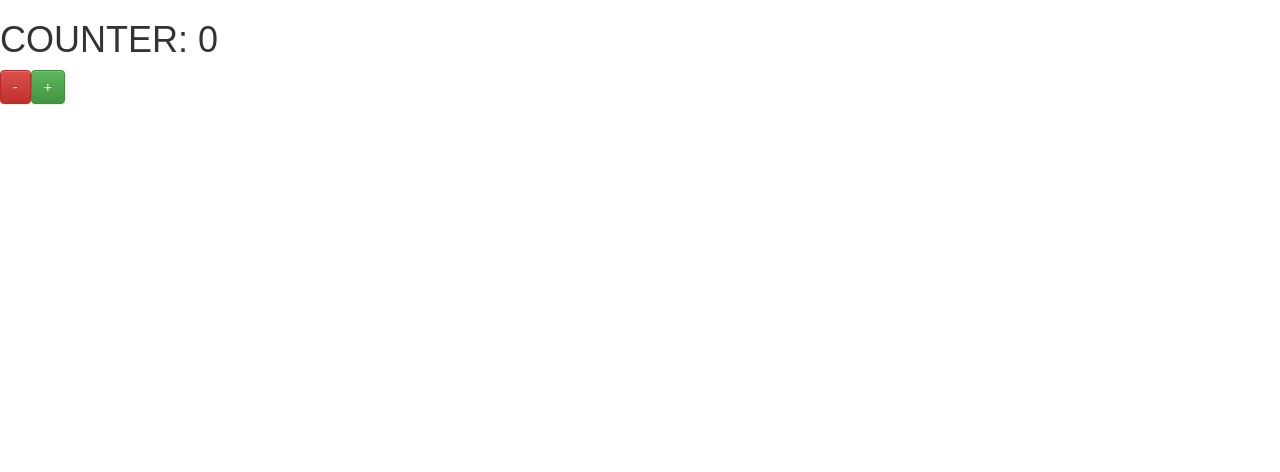
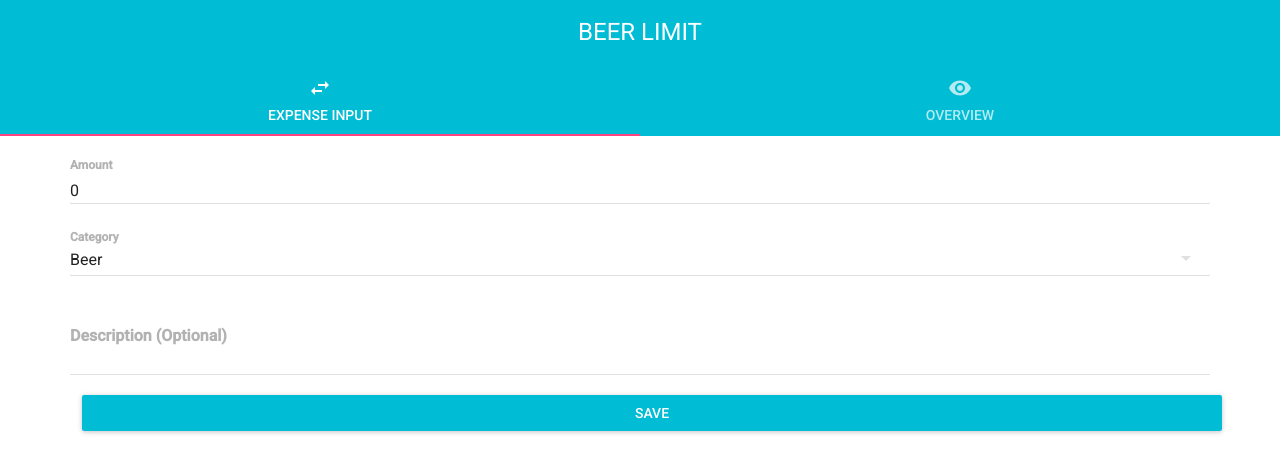
Before and after one commit to frangelli/beer-limit-frontend, a React (Create React App) app: page / in a window 1280 px wide. Shown: the top 472 px of the page. Built offline with nearby package versions, Linux system fonts and the light colour scheme.

Commit message:
Adding the first interation

```diff
--- a/package.json
+++ b/package.json
@@ -6,13 +6,17 @@
     "axios": "^0.17.1",
     "bootstrap": "3",
     "lodash": "^4.17.4",
+    "material-ui": "^0.20.0",
+    "moment": "^2.20.1",
     "react": "^16.2.0",
     "react-dom": "^16.2.0",
     "react-redux": "^5.0.6",
     "react-router-dom": "^4.2.2",
     "react-scripts": "1.1.0",
+    "react-tap-event-plugin": "^3.0.2",
     "redux": "^3.7.2",
-    "redux-promise": "^0.5.3"
+    "redux-promise": "^0.5.3",
+    "uuid": "^3.2.1"
   },
   "scripts": {
     "start": "react-scripts start",
--- a/public/index.html
+++ b/public/index.html
@@ -10,6 +10,7 @@
     -->
     <link rel="manifest" href="%PUBLIC_URL%/manifest.json">
     <link rel="shortcut icon" href="%PUBLIC_URL%/favicon.ico">
+    <link href="https://fonts.googleapis.com/css?family=Roboto:300,400,500" rel="stylesheet">
     <!--
       Notice the use of %PUBLIC_URL% in the tags above.
       It will be replaced with the URL of the `public` folder during the build.
--- a/src/App.js
+++ b/src/App.js
@@ -3,14 +3,19 @@ import {
     BrowserRouter as Router,
     Route
 } from 'react-router-dom';
-import Home from './components/Home';
+
+import ExpenseInputPage from './components/ExpenseInputPage';
+import OverviewPage from './components/OverviewPage';
 
 import './App.css';
 class App extends Component {
   render() {
     return (
       <Router>
-        <Route exact path="/" component={Home}/>
+        <div>
+          <Route exact path="/" component={ExpenseInputPage}/>
+          <Route path="/overview" component={OverviewPage}/>
+        </div>
       </Router>
     );
   }
--- a/src/actions/index.js
+++ b/src/actions/index.js
@@ -1,14 +1,8 @@
-export const INCREMENT = 'INCREMENT';
-export const DECREMENT = 'DECREMENT';
+export const SAVE_EXPENSE = 'SAVE_EXPENSE';
 
-export const increment = () => {
+export const saveExpense = (expense) => {
   return {
-    type: INCREMENT
-  };
-};
-
-export const decrement = () => {
-  return {
-    type: DECREMENT
-  };
-};
+    type: SAVE_EXPENSE,
+    payload: expense
+  }
+}
--- /dev/null
+++ b/src/components/ExpenseInputPage.js
@@ -0,0 +1,93 @@
+import React, { Component } from 'react';
+import { bindActionCreators } from 'redux';
+import { connect } from 'react-redux';
+import { saveExpense } from '../actions';
+import Header from './Header';
+import moment from 'moment';
+import TextField from 'material-ui/TextField';
+import SelectField from 'material-ui/SelectField';
+import MenuItem from 'material-ui/MenuItem';
+import RaisedButton from 'material-ui/RaisedButton';
+
+class ExpenseInputPage extends Component {
+
+  constructor(props) {
+    super(props);
+    this.state = {
+      amount: 0,
+      categoryId: 1,
+      description: "",
+      date: null
+    };
+  }
+
+  save(e) {
+    e.preventDefault();
+    let objToSave = Object.assign({}, this.state, {date: moment().format()});
+    console.log(objToSave);
+    this.props.saveExpense(objToSave);
+  }
+
+  render() {
+    return (
+      <div className="container">
+        <Header />
+            <TextField
+              hintText="Amount"
+              floatingLabelText="Amount"
+              type="number"
+              value={this.state.amount}
+              onChange={(e) => {
+                this.setState({amount: e.currentTarget.value});
+              }}
+              fullWidth={true}
+            />
+            <SelectField
+              floatingLabelText="Category"
+              value={this.state.categoryId}
+              onChange={(e, index, value) => {
+                console.log(value);
+                this.setState({categoryId: value});
+              }}
+              fullWidth={true}
+            >
+              <MenuItem value={1} primaryText="Beer" />
+              <MenuItem value={2} primaryText="Food" />
+              <MenuItem value={3} primaryText="Travel" />
+            </SelectField>
+            <TextField
+              hintText="Description (Optional)"
+              floatingLabelText="Description (Optional)"
+              multiLine={true}
+              rows={2}
+              rowsMax={4}
+              fullWidth={true}
+              value={this.state.description}
+              onChange={(e) => {
+                this.setState({description: e.currentTarget.value});
+              }}
+            />
+            <RaisedButton label="Save"
+              primary={true}
+              style={{margin: 12}}
+              fullWidth={true}
+              onClick={this.save.bind(this)}
+               />
+      </div>
+    );
+  }
+};
+
+function mapStateToProps(state) {
+  return {
+
+  };
+}
+
+function mapDispatchToProps(dispatch) {
+  return bindActionCreators({
+    saveExpense
+  }, dispatch);
+}
+
+export default connect( mapStateToProps, mapDispatchToProps)(ExpenseInputPage);
--- /dev/null
+++ b/src/components/Header.js
@@ -0,0 +1,62 @@
+import React, { Component } from 'react';
+import { bindActionCreators } from 'redux';
+import { connect } from 'react-redux';
+import {Tabs, Tab} from 'material-ui/Tabs';
+import {withRouter} from "react-router-dom";
+import TransactionIcon from 'material-ui/svg-icons/action/swap-horiz';
+import OverviewIcon from 'material-ui/svg-icons/action/visibility';
+import AppBar from 'material-ui/AppBar';
+
+class Header extends Component {
+
+  handleTabs(index) {
+    switch (index) {
+      case 1:
+        this.props.history.push("");
+        break;
+      case 2:
+        this.props.history.push("/overview");
+        break;
+      default:
+
+    }
+    this.setState({selectedTab: index});
+  }
+
+  render() {
+    let selectedTab = (this.props.history.location.pathname.indexOf('overview') > -1) ? 2 : 1;
+    return (
+        <div className="main-nav">
+          <AppBar iconStyleLeft={{display:'none'}} title="BEER LIMIT" className="top-bar"/>
+          <Tabs
+            value={selectedTab}
+            onChange={this.handleTabs.bind(this)}
+          >
+            <Tab
+              icon={<TransactionIcon/>}
+              label="Expense Input"
+              value={1}>
+            </Tab>
+            <Tab
+              icon={<OverviewIcon/>}
+              label="Overview"
+              value={2}>
+            </Tab>
+          </Tabs>
+        </div>
+    );
+  }
+};
+
+function mapStateToProps(state) {
+  return {
+
+  };
+}
+
+function mapDispatchToProps(dispatch) {
+  return bindActionCreators({
+  }, dispatch);
+}
+
+export default withRouter(connect( mapStateToProps, mapDispatchToProps)(Header));
--- a/src/components/Home.js
+++ /dev/null
@@ -1,42 +0,0 @@
-import React, { Component } from 'react';
-import { bindActionCreators } from 'redux';
-import { connect } from 'react-redux';
-import { increment, decrement } from '../actions';
-
-class Home extends Component {
-
-  render() {
-    return (
-      <div>
-        <h1>COUNTER: {this.props.count}</h1>
-        <button
-          className="btn btn-danger"
-          onClick={(e) => {
-            this.props.decrement();
-          }}
-        >-</button>
-        <button
-          className="btn btn-success"
-          onClick={(e) => {
-            this.props.increment();
-          }}
-        >+</button>
-      </div>
-    );
-  }
-};
-
-function mapStateToProps(state) {
-  return {
-    count: state.mainReducer.count
-  };
-}
-
-function mapDispatchToProps(dispatch) {
-  return bindActionCreators({
-    increment,
-    decrement
-  }, dispatch);
-}
-
-export default connect( mapStateToProps, mapDispatchToProps)(Home);
--- /dev/null
+++ b/src/components/OverviewPage.js
@@ -0,0 +1,83 @@
+import React, { Component } from 'react';
+import { bindActionCreators } from 'redux';
+import { connect } from 'react-redux';
+import Header from './Header';
+import _ from 'lodash';
+import uuid from 'uuid/v4';
+import {
+  Table,
+  TableBody,
+  TableHeader,
+  TableHeaderColumn,
+  TableRow,
+  TableRowColumn,
+} from 'material-ui/Table';
+import DatePicker from 'material-ui/DatePicker';
+
+class OverviewPage extends Component {
+
+  componentDidMount() {
+    //load all the stuff
+  }
+
+  render() {
+    let expensesList = _.map(this.props.expenses, (ex) => {
+      return (
+        <TableRow key={uuid()}>
+          <TableRowColumn>{ex.categoryId}</TableRowColumn>
+          <TableRowColumn>{ex.amount}</TableRowColumn>
+          <TableRowColumn>{ex.description}</TableRowColumn>
+          <TableRowColumn>{ex.date}</TableRowColumn>
+        </TableRow>
+      );
+    });
+    return (
+      <div className="container">
+        <Header/>
+        <DatePicker
+          hintText="Controlled Date Input"
+          value={this.state.controlledDate}
+          onChange={this.handleChange}
+        />
+        <Table
+          selectable={false}
+          multiSelectable={false}
+        >
+          <TableHeader
+            displaySelectAll={false}
+            adjustForCheckbox={false}
+            enableSelectAll={false}
+            >
+            <TableRow>
+              <TableHeaderColumn>Category</TableHeaderColumn>
+              <TableHeaderColumn>Amount</TableHeaderColumn>
+              <TableHeaderColumn>Description</TableHeaderColumn>
+              <TableHeaderColumn>Date</TableHeaderColumn>
+            </TableRow>
+          </TableHeader>
+          <TableBody
+            displayRowCheckbox={false}
+            deselectOnClickaway={false}
+            showRowHover={true}
+            stripedRows={true}
+            >
+            {expensesList}
+          </TableBody>
+        </Table>
+      </div>
+    );
+  }
+};
+
+function mapStateToProps(state) {
+  return {
+    expenses: state.mainReducer.expenses
+  };
+}
+
+function mapDispatchToProps(dispatch) {
+  return bindActionCreators({
+  }, dispatch);
+}
+
+export default connect( mapStateToProps, mapDispatchToProps)(OverviewPage);
--- a/src/index.css
+++ b/src/index.css
@@ -1,5 +1,19 @@
 body {
   margin: 0;
   padding: 0;
-  font-family: sans-serif;
+  box-sizing: border-box;
+  margin-top: 140px;
 }
+
+.top-bar {
+  border: none;
+  box-shadow: none !important;
+  text-align: center;
+}
+
+.main-nav {
+  position: fixed;
+  top: 0px;
+  left: 0px;
+  right: 0px;
+}
--- a/src/index.js
+++ b/src/index.js
@@ -3,14 +3,18 @@ import 'bootstrap/dist/css/bootstrap-theme.css';
 import React from 'react';
 import ReactDOM from 'react-dom';
 import { Provider } from 'react-redux';
+import MuiThemeProvider from 'material-ui/styles/MuiThemeProvider';
+
 import './index.css';
 import App from './App';
 import registerServiceWorker from './registerServiceWorker';
 import store from './store';
 
 ReactDOM.render(
-  <Provider store={store}>
-    <App />
-  </Provider>,
+  <MuiThemeProvider>
+    <Provider store={store}>
+      <App />
+    </Provider>
+  </MuiThemeProvider>,
   document.getElementById('root'));
 registerServiceWorker();
--- a/src/reducers/mainReducer.js
+++ b/src/reducers/mainReducer.js
@@ -1,23 +1,17 @@
 import {
-  INCREMENT,
-  DECREMENT
+  SAVE_EXPENSE
 } from '../actions';
 
 const initialState = {
-  count: 0
+  expenses: []
 };
 
 export default (state = initialState, action) => {
   switch (action.type) {
-    case INCREMENT:
+    case SAVE_EXPENSE:
       return {
         ...state,
-        count: state.count + 1
-      };
-    case DECREMENT:
-      return {
-        ...state,
-        count: state.count - 1
+        ...{expenses: [...state.expenses, action.payload]}
       };
     default:
       return state;
```
Also changed, not shown: 1 other file (tests, documents, lock files or other folders).
